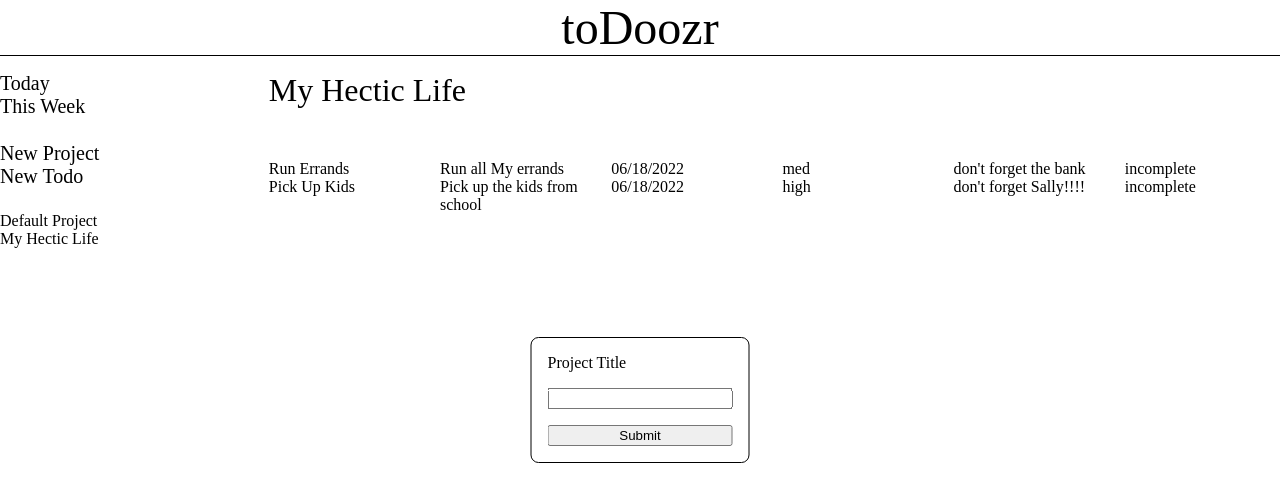
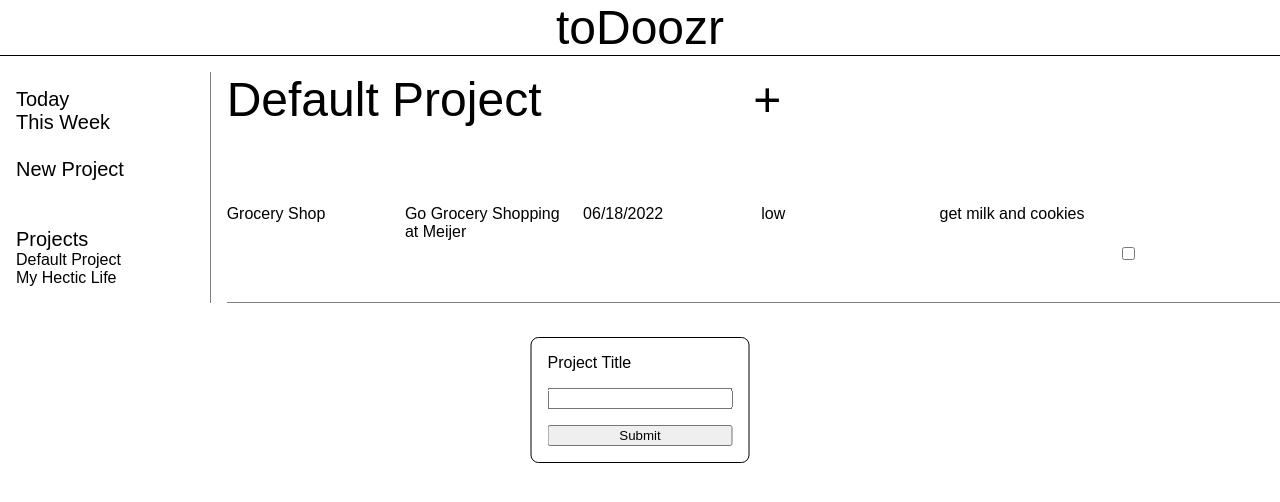
Before and after one commit to jankjunction/todo, a website built with webpack: page dist/index.html in a window 1280 px wide. Both pictures are taken after a click on the element "New Project". Built offline with nearby package versions, Linux system fonts and the light colour scheme.

Commit message:
Add New Project and New ToDo Dom Updating, Change eventListeners to use delegation

```diff
--- a/src/domevents.js
+++ b/src/domevents.js
@@ -2,6 +2,7 @@ import { project } from "./project";
 import { projects } from "./project";
 import clearDiv from "./clearDiv";
 import { projectRender } from "./projectrender";
+import events from "./events";
 
 const domevents = (() => {
     const newProject = (() => {
@@ -13,24 +14,34 @@ const domevents = (() => {
         })
     });
     const newToDo = (() => {
-        let newToDoBtn = document.getElementById('new-todo');
+        let content = document.getElementById('content');
 
-        newToDoBtn.addEventListener('click', () => {
-            let todoForm = document.getElementById('todo-form');
-            todoForm.classList.toggle('invisible');
+        content.addEventListener('click', (e) => {
+            if (e.target.id === 'new-todo') {
+                if (e.target.childNodes[0].data === '+') {
+                let todoForm = document.getElementById('todo-form');
+                todoForm.classList.toggle('invisible');
+                }
+            }
         })
     });
 
     const projectClick = (() => {
-        let projectBtn = document.querySelectorAll('.nav-project')
+        let sidebar = document.getElementById('sidebar');
 
-        for (let i = 0; i < projectBtn.length; i++) {
-            projectBtn[i].addEventListener('click', () => {
+        sidebar.addEventListener('click', (e) => {
+            if (e.target.attributes[0].nodeValue === 'nav-project') {
                 let projectContainer = document.getElementById('project-container');
                 clearDiv(projectContainer);
-                projectRender(projects.projects[i]);
-            });
-        }
+                for (let i = 0; i < projects.projects.length; i++) {
+                    if (e.target.childNodes[0].data === projects.projects[i].name) {
+                        projectRender(projects.projects[i]);
+                    }
+                }
+
+            }
+        });
+
 });
 
     return {
--- /dev/null
+++ b/src/getCurrentProject.js
@@ -0,0 +1,13 @@
+import { projects } from "./project";
+
+const getCurrentProject = (() => {
+    let currentProjectName = document.getElementById('project-container').firstElementChild.firstElementChild.textContent;
+    for (let i = 0; i < projects.projects.length; i++) {
+        if (currentProjectName === projects.projects[i].name) {
+            return projects.projects[i];
+        } else {
+        }
+    }
+});
+
+export {getCurrentProject};
--- a/src/index.js
+++ b/src/index.js
@@ -21,9 +21,9 @@ newItemNav();
 
 let defaultProject = new project('Default Project', []);
 let defaultProject2 = new project('My Hectic Life', []);
-let newTodo = new todo('Grocery Shop', 'Go Grocery Shopping at Meijer', '06/18/2022', 'low', 'get milk and cookies', 'incomplete');
-let newTodo2 = new todo('Run Errands', 'Run all My errands', '06/18/2022', 'med', `don't forget the bank`, 'incomplete');
-let newTodo3 = new todo('Pick Up Kids', 'Pick up the kids from school', '06/18/2022', 'high', `don't forget Sally!!!!`, 'incomplete');
+let newTodo = new todo('Grocery Shop', 'Go Grocery Shopping at Meijer', '06/18/2022', 'low', 'get milk and cookies');
+let newTodo2 = new todo('Run Errands', 'Run all My errands', '06/18/2022', 'med', `don't forget the bank`);
+let newTodo3 = new todo('Pick Up Kids', 'Pick up the kids from school', '06/18/2022', 'high', `don't forget Sally!!!!`);
 
 
 addToDo(defaultProject, newTodo);
@@ -36,11 +36,12 @@ addProject(defaultProject2);
 navprojects();
 collapse();
 projectForm();
-todoForm();
 domevents.newProject();
-domevents.newToDo();
 domevents.projectClick();
 
 
-projectRender(defaultProject2);
+projectRender(defaultProject);
 listener();
+
+todoForm();
+domevents.newToDo();
--- a/src/listener.js
+++ b/src/listener.js
@@ -1,15 +1,18 @@
 import clearDiv from "./clearDiv";
-import domevents from "./domevents";
 import events from "./events";
 import { addProject } from "./project";
+import { projectRender } from "./projectrender";
 import { navprojects } from "./sidebar/projects";
+import { addToDo } from "./todo";
+import todoForm from "./todoform";
 
 const listener = (() => {
-    events.on('New Project', addProject);
+    events.on('Clear Div', clearDiv);
     events.on('Project Added', clearDiv);
     events.on('Project Added', navprojects);
-    events.on('Project Added', domevents.projectClick);
-    // events.on('New Project', domevents.newProject);
+    events.on('New Project', addProject);
+    events.on('New Project', projectRender);
+    events.on('New ToDo', projectRender);
 });
 
 export { listener };
--- a/src/projectForm.js
+++ b/src/projectForm.js
@@ -28,6 +28,8 @@ const projectForm = (() => {
         newProject.todos = [];
         projectFormDiv.classList.toggle('invisible');
         events.emit('New Project', newProject);
+        let projectContainer = document.getElementById('project-container');
+        events.emit('Clear Div', projectContainer)
 
     })
 });
--- a/src/projectrender.js
+++ b/src/projectrender.js
@@ -6,12 +6,22 @@ const projectRender = ((project) => {
     let projectDiv = document.createElement('div');
     projectDiv.setAttribute('id', 'project-container');
 
+
+    let newTodo = document.createElement('span');
+    newTodo.setAttribute('id', 'new-todo');
+    newTodo.textContent = '+';
+
     let projectTitle = document.createElement('div');
     projectTitle.setAttribute('class', 'project-title');
     projectTitle.textContent = `${project.name}`;
 
+    let projectHeader = document.createElement('div');
+    projectHeader.setAttribute('class', 'project-header');
+    projectHeader.appendChild(projectTitle);
+    projectHeader.appendChild(newTodo);
+
     contentContainer.appendChild(projectDiv);
-    projectDiv.appendChild(projectTitle);
+    projectDiv.appendChild(projectHeader);
 
     render.renderToDos(project, projectDiv);
 
--- a/src/render.js
+++ b/src/render.js
@@ -29,6 +29,10 @@ const render = (() => {
                 div.textContent = field[1];
                 todoContainer.appendChild(div);
             });
+
+            let checkbox = document.createElement('input');
+            checkbox.type="checkbox";
+            todoContainer.appendChild(checkbox);
         });
 
     });
--- a/src/sidebar/nav.js
+++ b/src/sidebar/nav.js
@@ -27,12 +27,7 @@ const newItemNav = (() => {
     newProject.setAttribute('id', 'new-project');
     newProject.textContent = 'New Project';
 
-    let newTodo = document.createElement('span');
-    newTodo.setAttribute('id', 'new-todo');
-    newTodo.textContent = 'New Todo';
-
     createNav.appendChild(newProject);
-    createNav.appendChild(newTodo);
     sidebarDiv.appendChild(createNav);
 });
 
--- a/src/sidebar/projects.js
+++ b/src/sidebar/projects.js
@@ -6,6 +6,12 @@ const navprojects = (() => {
     projectsDiv.setAttribute('id', 'projects-nav');
 
     sidebarDiv.appendChild(projectsDiv)
+
+    let projectsTitle = document.createElement('div');
+    projectsTitle.textContent = 'Projects';
+    projectsTitle.setAttribute('id', 'projects-nav-title');
+
+    projectsDiv.appendChild(projectsTitle);
     projects.projects.forEach(element => {
         let project = document.createElement('div');
         project.setAttribute('class', 'nav-project');
--- a/src/style.css
+++ b/src/style.css
@@ -1,6 +1,7 @@
 html {
     box-sizing: border-box;
     font-size: 16px;
+    font-family: sans-serif;
   }
 
   *, *:before, *:after {
@@ -33,19 +34,33 @@ html {
     display: grid;
     grid-auto-flow: column;
     gap: 16px;
-    grid-template-columns: 1fr 4fr;
+    grid-template-columns: 2fr 10fr;
   }
 
   #sidebar {
     display: grid;
     grid-template-rows: 1fr 1fr;
     gap: 24px;
+    padding: 16px;
+    border-right: 1px solid grey;
   }
 
   #nav, #createNew {
     display: grid;
     grid-auto-flow: row;
     font-size: 1.25rem;
+  }
+
+  #projects-nav-title {
+    font-size: 1.25rem;
+  }
+
+  .nav-project {
+    font-size: 1rem;
+  }
+
+  .nav-project:hover {
+    color: lightskyblue;
   }
 
   #project-container {
@@ -59,6 +74,10 @@ html {
     font-size: 1.5rem;
   }
 
+  .todos-container {
+    display: grid;
+  }
+
   .todo {
     font-size: 1rem;
     display: grid;
@@ -66,6 +85,7 @@ html {
     grid-template-columns: repeat(6, 1fr);
     justify-items: start;
     gap: 16px;
+    border-bottom: 1px solid grey;
   }
 
   .collapsible {
@@ -74,6 +94,7 @@ html {
 
   #project-form,
   #todo-form  {
+    background-color: white;
     display: grid;
     grid-auto-flow: row;
     border: 1px solid black;
@@ -86,8 +107,19 @@ html {
     gap: 16px;
   }
 
+  .project-header {
+    display: grid;
+    grid-auto-flow: column;
+    grid-template-columns: 1fr 1fr;
+  }
+
   .project-title {
-    font-size: 2rem;
+    font-size: 3rem;
+  }
+
+  #new-todo {
+    font-size: 3rem;
+    justify-self: start;
   }
 
   .invisible {
--- a/src/todo.js
+++ b/src/todo.js
@@ -7,7 +7,6 @@ class todo {
         this.dueDate = dueDate;
         this.priority = priority;
         this.notes = notes;
-        this.status = status
     }
 };
 
--- a/src/todoform.js
+++ b/src/todoform.js
@@ -1,4 +1,6 @@
 import events from './events.js';
+import { getCurrentProject } from './getCurrentProject.js';
+import { addToDo, todo } from './todo.js';
 
 const todoForm = (() => {
     const content = document.getElementById('content');
@@ -7,12 +9,10 @@ const todoForm = (() => {
     toDoFormDiv.setAttribute('id', 'todo-form');
     toDoFormDiv.classList.toggle('invisible');
 
-
     let nameLabel = document.createElement('label');
     nameLabel.textContent = 'todo name';
     let name = document.createElement('input');
     name.setAttribute('id', 'new-todo-name');
-
 
     let dueDateLabel = document.createElement('label');
     dueDateLabel.textContent = 'Due Date';
@@ -20,11 +20,32 @@ const todoForm = (() => {
     dueDate.type='date';
     dueDate.setAttribute('id', 'new-todo-title');
 
-
     let descriptionLabel = document.createElement('label');
     descriptionLabel.textContent = 'Description';
     let description = document.createElement('input');
     description.setAttribute('id', 'new-todo-description');
+
+    let notesLabel = document.createElement('label');
+    notesLabel.textContent = 'Notes';
+    let notes = document.createElement('input');
+    notes.setAttribute('id', 'new-todo-notes');
+
+    let priorityLabel = document.createElement('label');
+    priorityLabel.textContent = 'Priority';
+    let priority = document.createElement('select');
+    priority.setAttribute('id', 'new-todo-priority');
+
+    let priorities = ['low', 'med', 'high'];
+
+    for (let i = 0; i < priorities.length; i++) {
+        let option = document.createElement('option');
+        option.textContent = priorities[i];
+        priority.appendChild(option);
+    }
+
+    let submit = document.createElement('input');
+    submit.type='submit';
+    submit.setAttribute('id', 'todo-submit');
 
     toDoFormDiv.appendChild(nameLabel);
     toDoFormDiv.appendChild(name);
@@ -32,7 +53,27 @@ const todoForm = (() => {
     toDoFormDiv.appendChild(dueDate);
     toDoFormDiv.appendChild(descriptionLabel);
     toDoFormDiv.appendChild(description);
+    toDoFormDiv.appendChild(notesLabel);
+    toDoFormDiv.appendChild(notes);
+    toDoFormDiv.appendChild(priorityLabel);
+    toDoFormDiv.appendChild(priority);
+    toDoFormDiv.appendChild(submit);
     content.appendChild(toDoFormDiv);
+
+    submit.addEventListener('click', () => {
+        let newToDo = new todo;
+        newToDo.name = name.value;
+        newToDo.dueDate = dueDate.value;
+        newToDo.description = description.value;
+        newToDo.notes = notes.value;
+        newToDo.priority = priority.value;
+        toDoFormDiv.classList.toggle('invisible');
+        let currentProject = getCurrentProject();
+        addToDo(getCurrentProject(), newToDo);
+        let projectContainer = document.getElementById('project-container');
+        events.emit('Clear Div', projectContainer);
+        events.emit('New ToDo', currentProject);
+    })
 });
 
 export default todoForm;
```
